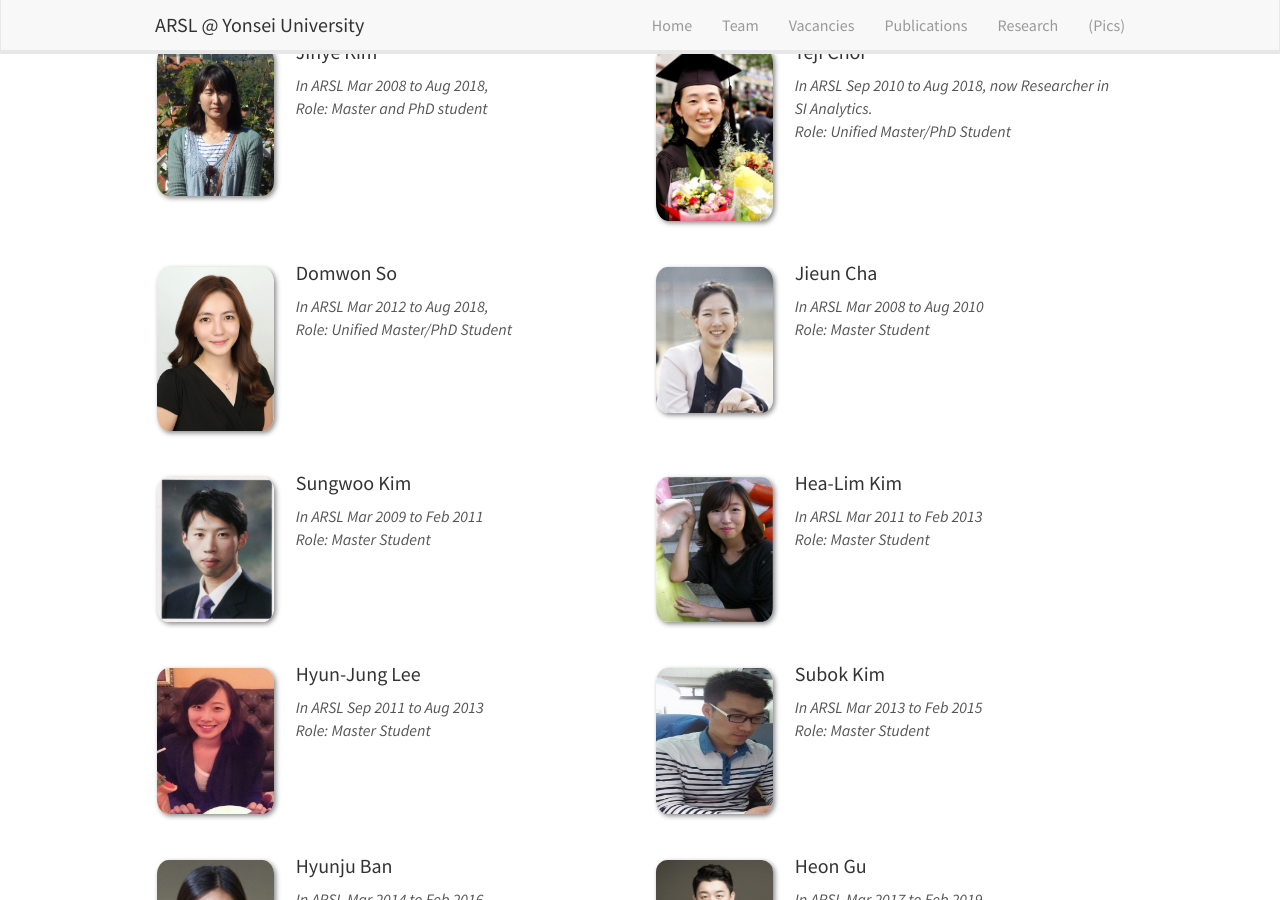
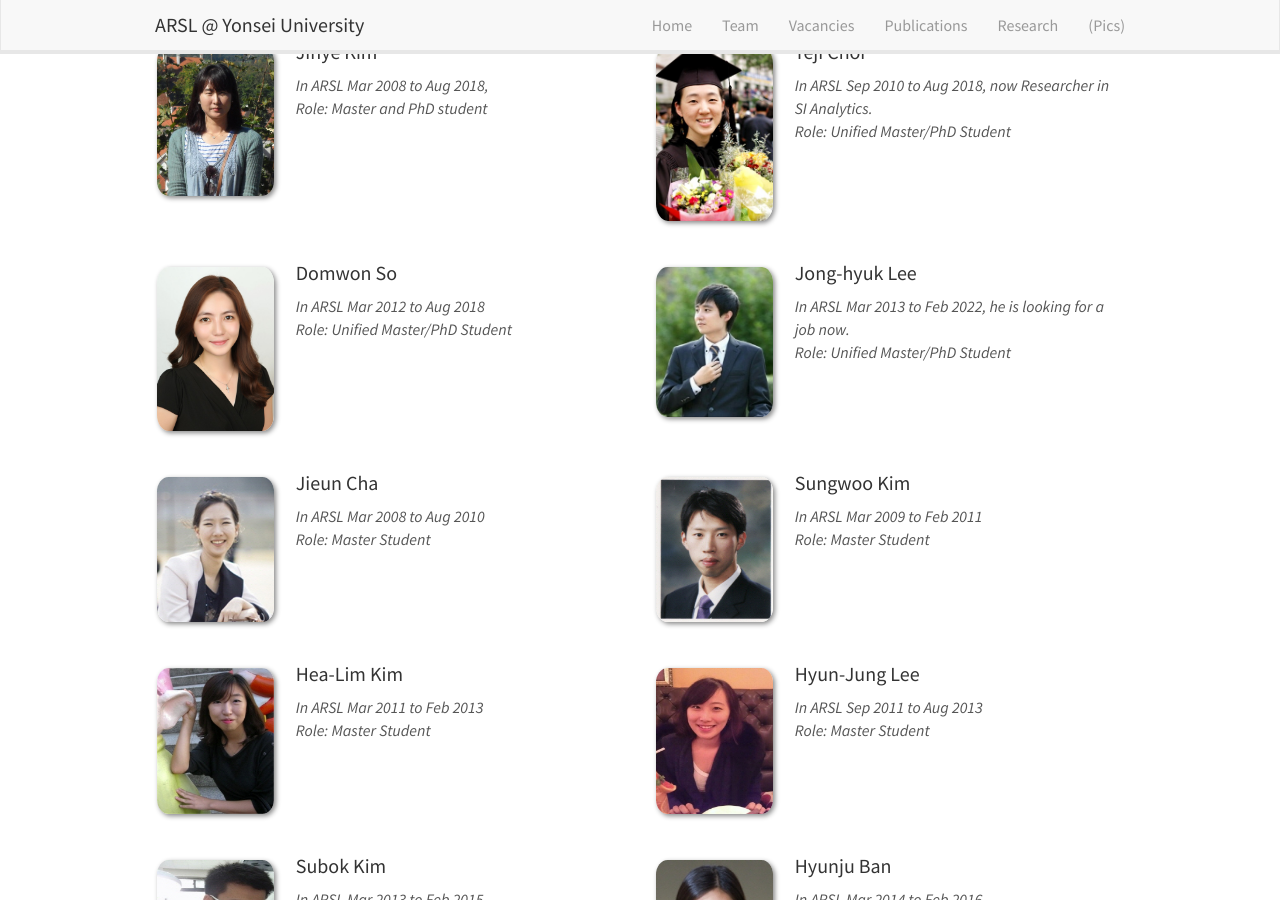
Before and after one commit to roo2003/roo2003.github.io, a Jekyll site: the page built from _pages/team.md, in a window 1280 px wide and 900 px high, scrolled down 1994 px. Built offline with Jekyll 4.4.1, drawn with Linux system fonts in a browser that asks for light colours; nearby versions of some CDN libraries.

Commit message:
Update alumni_members.yml

```diff
--- a/_data/alumni_members.yml
+++ b/_data/alumni_members.yml
@@ -44,11 +44,21 @@
 - name: Domwon So
   photo: damwon.jpg
   info: Unified Master/PhD Student
-  duration: In ARSL Mar 2012 to Aug 2018,
+  duration: In ARSL Mar 2012 to Aug 2018
   email: dws328@yonsei.ac.kr
   number_educ: 2
   education1: B.S., Atmospheric Sciences, Yonsei Univ. (Mar 2008-Feb 2012)
   education2: Unified Master/phD, Atmospheric Sciences, Yonsei Univ. (Mar 2012-Aug 2018)
+  education3:
+
+- name: Jong-hyuk Lee
+  photo: Jong-hyuk.jpg
+  info: Unified Master/PhD Student
+  duration: In ARSL Mar 2013 to Feb 2022, he is looking for a job now.
+  email: jhlee13@yonsei.ac.kr
+  number_educ: 2
+  education1: B.S., Atmospheric Sciences, Yonsei Univ. (Mar 2007-Feb 2013)
+  education2: Unified Master/phD, Atmospheric Sciences, Yonsei Univ. (Mar 2013-Feb 2022)
   education3:
 
 - name: Jieun Cha
```
